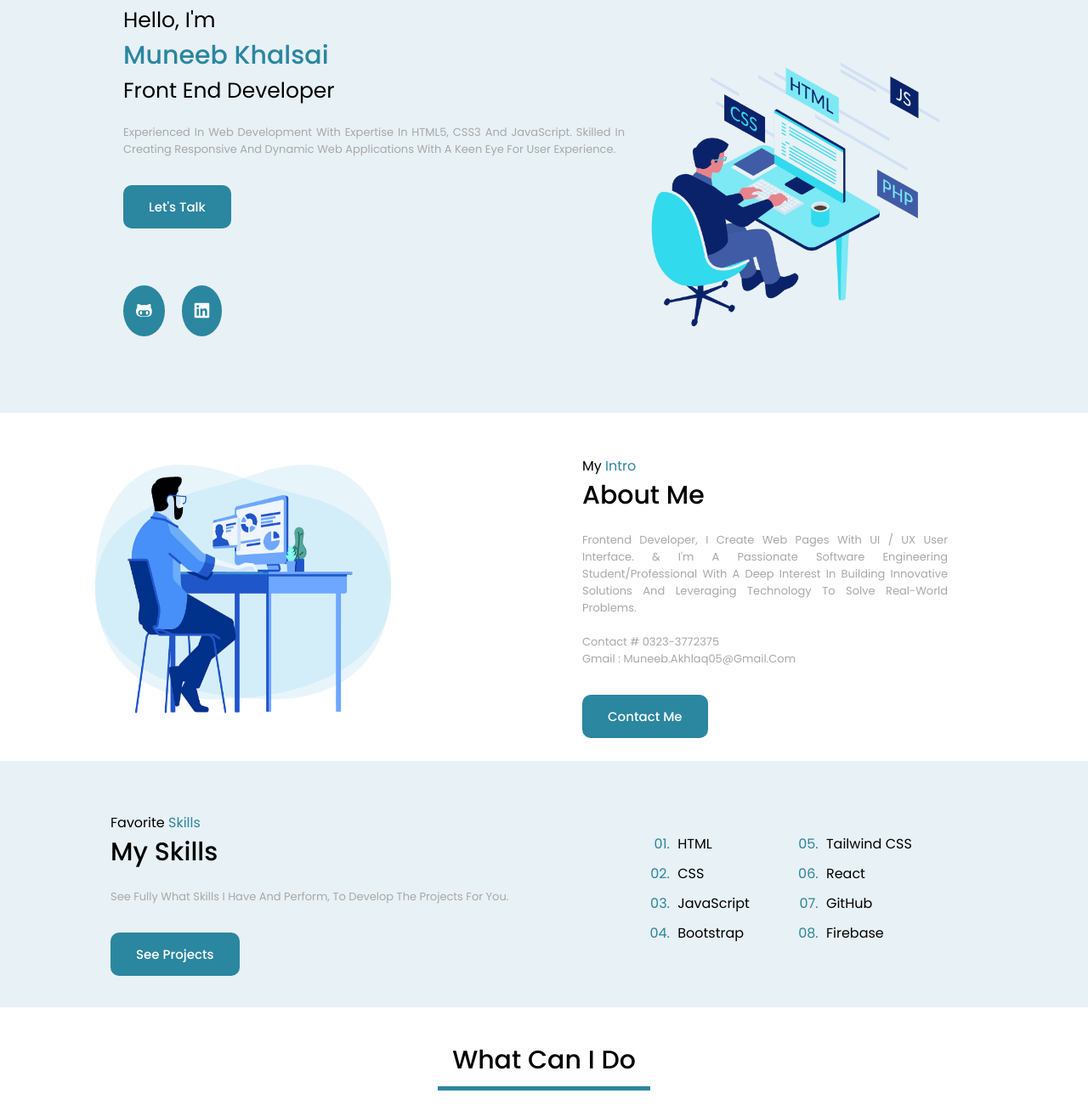
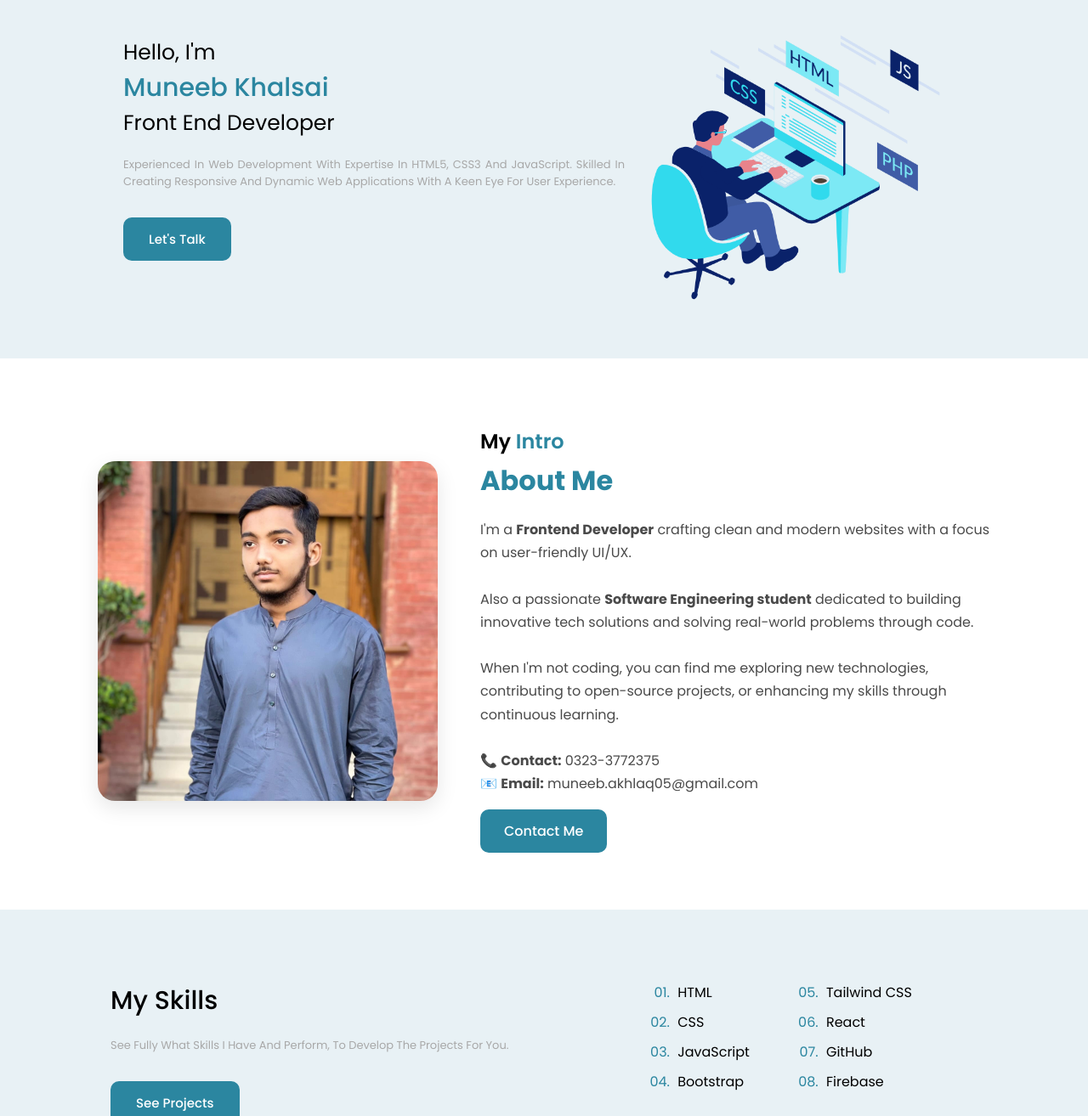
Before and after one commit to MuneebKhalsai/Portfolio_JS, a plain HTML site: page index.html in a window 1280 px wide. Shown: the part 85-1399 px from the top of the page at 85% size. Drawn offline with nearby package versions, Linux system fonts and the light colour scheme.

Commit message:
Mostly Completed

```diff
--- a/index.html
+++ b/index.html
@@ -78,19 +78,7 @@
           <div class="home-section-btn">
             <a href="#contact" class="button" onclick="letTalk()">Let's Talk</a>
           </div>
-          <div class="home-social-icon-head">
-            <a
-              href="https://github.com/MuneebKhalsai"
-              class="home-social-icon"
-              ><i class="fa-brands fa-github-alt"></i
-            ></a>
-            <a
-              href="https://www.linkedin.com/in/muneeb-khalsai-a195a9289?utm_source=share&utm_campaign=share_via&utm_content=profile&utm_medium=android_app"
-              class="home-social-icon"
-              ><i class="fa-brands fa-linkedin"></i
-            ></a>
 
-          </div>
         </div>
         <div class="home-section-container-2">
           <div class="home-image">
@@ -101,10 +89,10 @@
       <!-- ========================================================
     -------------------------About-Us Section Start--------------
     ======================================================== -->
-      <section class="about" id="About">
+      <!-- <section class="about" id="About">
         <div class="about-section-container-1">
           <div class="about-image">
-            <img src="images/img2.gif" alt="" />
+            <img src="images/img3.jpg" alt="" />
           </div>
         </div>
         <div class="about-section-container-2">
@@ -125,11 +113,45 @@
             <a href="#contact" class="button" onclick="contactme()">Contact Me</a>
           </div>
         </div>
-      </section>
+      </section> -->
+
+
+      <section class="about" id="About">
+  <div class="about-section-wrapper">
+    <!-- Left: Image -->
+    <div class="about-section-container-1">
+      <div class="about-image">
+        <img src="images/img3.jpg" alt="Muneeb Profile Picture" />
+      </div>
+    </div>
+
+    <!-- Right: Text Content -->
+    <div class="about-section-container-2">
+      <h3 class="about-heading">My <span>Intro</span></h3>
+      <h2 class="about-description">About Me</h2>
+      <p class="about-content">
+        I'm a <strong>Frontend Developer</strong> crafting clean and modern websites with a focus on user-friendly UI/UX. <br /><br />
+        Also a passionate <strong>Software Engineering student</strong> dedicated to building innovative tech solutions and solving real-world problems through code.
+     <br><br>
+        When I'm not coding, you can find me exploring new technologies,
+contributing to open-source projects, or enhancing my skills through continuous learning.
+<br><br>
+        📞 <strong>Contact:</strong> 0323-3772375 <br />
+        📧 <strong>Email:</strong> muneeb.akhlaq05@gmail.com
+      </p>
+      <div class="about-section-btn">
+        <a href="#contact" class="button" onclick="contactme()">Contact Me</a>
+      </div>
+    </div>
+  </div>
+</section>
+
+
+
       <div class="skills">
         <div class="skills-cont-1">
           <p>
-            Favorite <span>Skills</span> <br />
+             <span></span> <br />
             <span class="skills-description">My Skills</span>
           </p>
           <p class="skills-content">
@@ -303,7 +325,7 @@
     ======================================================== -->
 
 <div class="contact-form-container">
-  <h2>Contact Me</h2>
+  <h2 id="contact">Contact Me</h2>
 
   <!-- Success message placeholder -->
   <div id="form-message" style="display: none; color: green; margin-bottom: 15px;">
--- a/style.css
+++ b/style.css
@@ -221,66 +221,102 @@ header .logo span {
 ----------------------About Styling------------------------
 ======================================================== */
 .about {
-  overflow: hidden;
   width: 100%;
-  height: 500%;
   background-color: #fff;
-  padding: 40px 50px 30px 50px;
+  padding: 80px 60px;
+}
+
+.about-section-wrapper {
   display: flex;
+  flex-wrap: wrap;
   justify-content: center;
   align-items: center;
+  gap: 50px;
 }
-.about .about-section-container-1 {
-  justify-content: center;
-  animation: moving 3s ease;
+
+/* Image Container */
+.about-section-container-1 .about-image img {
+  width: 100%;
+  max-width: 400px;
+  height: auto;
+  border-radius: 20px;
+  box-shadow: 0 8px 24px rgba(0, 0, 0, 0.1);
+  transition: transform 0.4s ease;
 }
-.about-section-container-1 .about-image img {
-  width: 400px;
-  height: 300px;
+
+.about-section-container-1 .about-image img:hover {
+  transform: scale(1.03);
 }
+
+/* Content Container */
 .about-section-container-2 {
-  padding: 10px 80px;
-  width: 50%;
-  margin-left: 120px;
+  flex: 1;
+  max-width: 600px;
 }
-.about-section-container-2 p {
+
+.about-heading {
+  font-size: 24px;
+  font-weight: 600;
+  margin-bottom: 5px;
   color: black;
 }
-.about-section-container-2 p span {
+
+.about-heading span {
   color: #2B86A0;
 }
-p .about-description {
-  font-size: 30px;
+
+.about-description {
+  font-size: 32px;
+  font-weight: 700;
+  color: #2B86A0;
+  margin-bottom: 20px;
   text-transform: capitalize;
-  text-align: justify;
-  color: black !important;
-  font-weight: 500;
 }
-.about-section-container-2 .about-content {
-  font-size: 13px;
-  text-transform: capitalize;
-  text-align: justify;
-  padding-top: 20px;
-  color: rgb(168, 168, 168);
+
+.about-content {
+  font-size: 16px;
+  line-height: 1.7;
+  color: #4a4a4a;
+  margin-bottom: 30px;
 }
-.about-section-container-2 .about-section-btn {
-  margin-top: 45px;
-}
+
+/* Button */
 .about-section-btn .button {
   background-color: #2B86A0;
   border: none;
   border-radius: 10px;
-  margin-top: 40px;
-  padding: 15px 30px;
+  padding: 14px 28px;
   text-decoration: none;
-  font-size: 15px;
+  font-size: 16px;
   color: #fff;
   font-weight: 500;
-  transition: all 0.2s ease-in;
+  transition: all 0.3s ease;
 }
+
 .about-section-btn .button:hover {
-  box-shadow: 0 4px 8px 0 #48b7d6, 0 6px 20px 0 #48b7d6;
+  box-shadow: 0 4px 12px rgba(43, 134, 160, 0.4);
 }
+
+/* Responsive Layout */
+@media (max-width: 768px) {
+  .about-section-wrapper {
+    flex-direction: column;
+    padding: 0 20px;
+  }
+
+  .about-description {
+    font-size: 26px;
+  }
+
+  .about-content {
+    font-size: 15px;
+  }
+}
+
+
+
+
+/* ===================Skills Styling======================== */
 .skills {
   overflow: hidden;
   width: 100%;
```
Also changed, not shown: images/img3.jpg (added).
